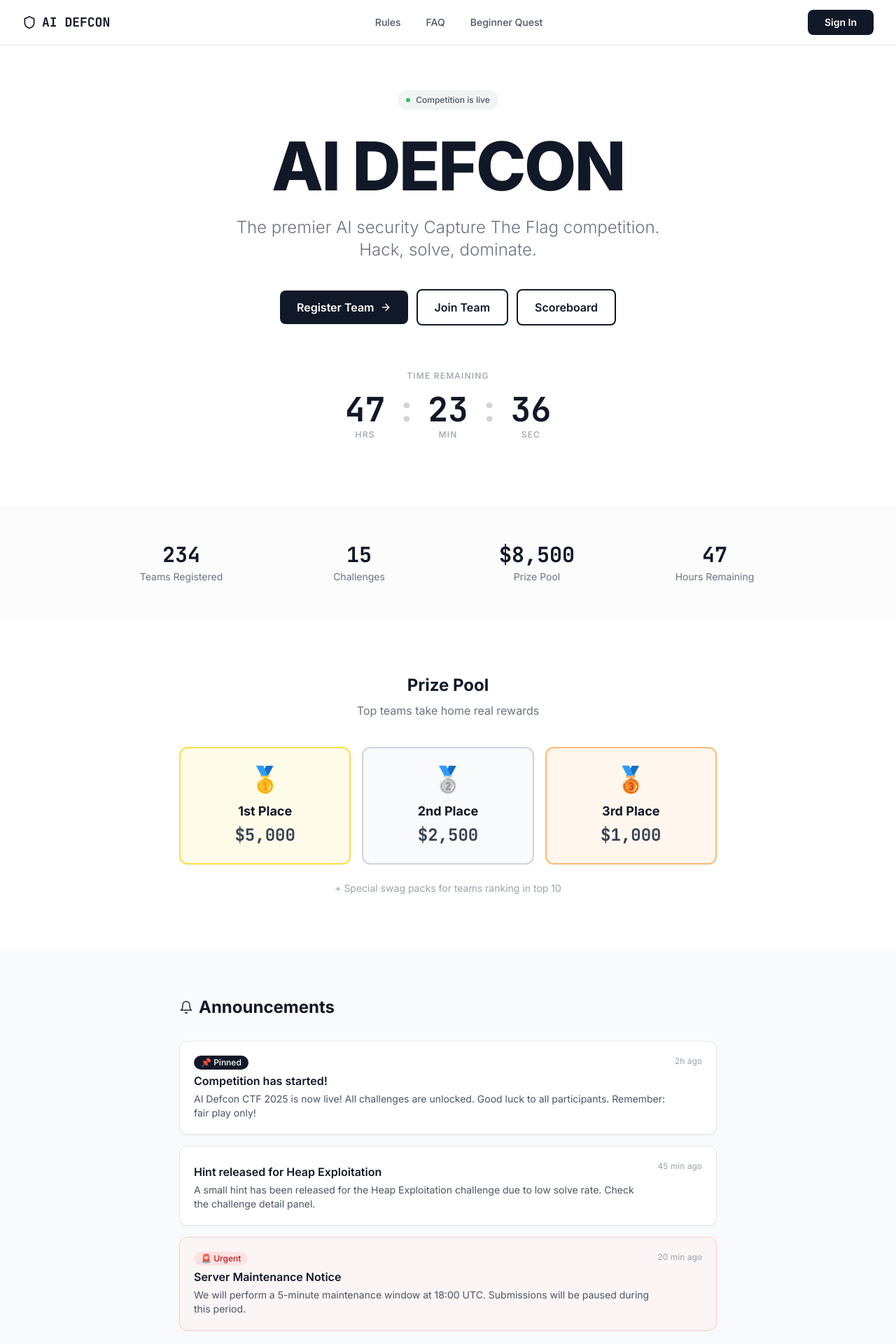
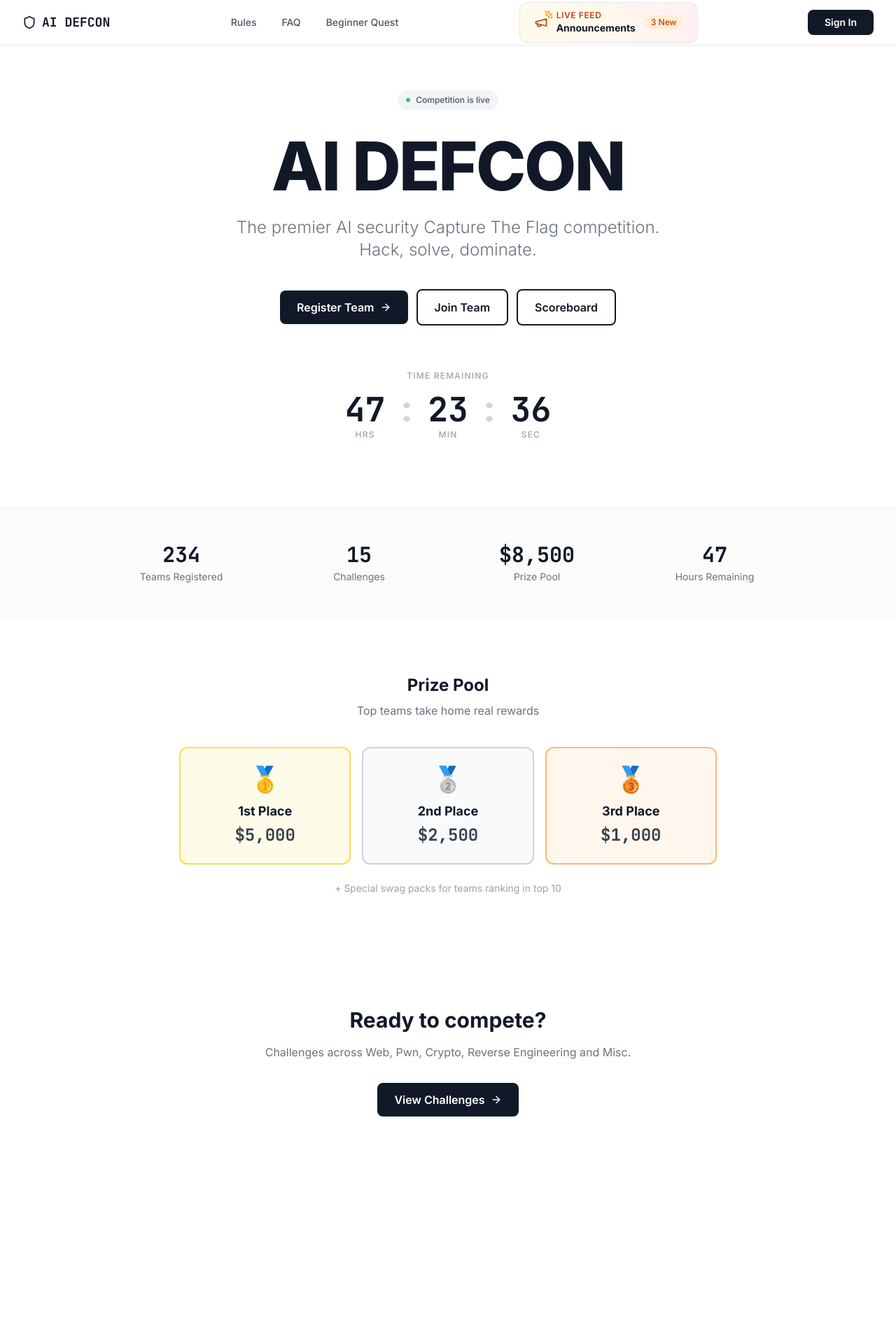
Before and after one commit to Deviant96/aidefcon, a React (Vite) app: page / in a window 1280 px wide. Shown: the top 1920 px of the page at 70% size. After the commit the page ends 1675 px from the top, so only its background shows below. Built offline with nearby package versions, Linux system fonts and the light colour scheme.

Commit message:
Move announcement to navbar

```diff
--- a/src/components/Navbar.jsx
+++ b/src/components/Navbar.jsx
@@ -1,6 +1,8 @@
 import { Link, useLocation } from 'react-router-dom'
 import { useState } from 'react'
-import { Menu, X, Shield, User } from 'lucide-react'
+import { createPortal } from 'react-dom'
+import { Menu, X, Shield, User, Bell, Megaphone, Sparkles } from 'lucide-react'
+import { mockAnnouncements } from '../data/mockData'
 
 const navItems = [
   { label: 'Rules', path: '/rules' },
@@ -10,7 +12,60 @@ const navItems = [
 
 export default function Navbar({ onAuthClick, onFaqClick, isGuest, username }) {
   const [mobileOpen, setMobileOpen] = useState(false)
+  const [announcementsOpen, setAnnouncementsOpen] = useState(false)
   const location = useLocation()
+
+  const announcementsModal = announcementsOpen ? (
+    <div className="fixed inset-0 z-[100] flex items-center justify-center p-4">
+      <div
+        className="absolute inset-0 bg-black/40 backdrop-blur-sm"
+        onClick={() => setAnnouncementsOpen(false)}
+      />
+      <div className="relative w-full max-w-2xl card p-6 md:p-8 shadow-2xl max-h-[85vh] overflow-y-auto">
+        <button
+          onClick={() => setAnnouncementsOpen(false)}
+          className="absolute top-4 right-4 p-2 rounded-lg hover:bg-gray-100 transition-colors"
+        >
+          <X className="w-4 h-4" />
+        </button>
+
+        <div className="flex items-center gap-3 mb-6 pr-10">
+          <div className="w-10 h-10 rounded-xl bg-orange-100 text-orange-700 flex items-center justify-center">
+            <Bell className="w-5 h-5" />
+          </div>
+          <div>
+            <h2 className="text-2xl font-bold text-gray-900">Announcements</h2>
+            <p className="text-sm text-gray-500">Latest updates from event organizers</p>
+          </div>
+        </div>
+
+        <div className="space-y-4">
+          {mockAnnouncements.map((ann) => (
+            <div
+              key={ann.id}
+              className={`card p-5 ${ann.urgent ? 'border-red-200 bg-red-50/50' : ''}`}
+            >
+              <div className="flex items-start justify-between gap-3">
+                <div className="flex-1">
+                  <div className="flex items-center gap-2 mb-1">
+                    {ann.pinned && (
+                      <span className="badge bg-gray-900 text-white text-xs">📌 Pinned</span>
+                    )}
+                    {ann.urgent && (
+                      <span className="badge bg-red-100 text-red-700">🚨 Urgent</span>
+                    )}
+                  </div>
+                  <h3 className="font-semibold text-gray-900">{ann.title}</h3>
+                  <p className="text-sm text-gray-600 mt-1">{ann.content}</p>
+                </div>
+                <span className="text-xs text-gray-400 whitespace-nowrap">{ann.time}</span>
+              </div>
+            </div>
+          ))}
+        </div>
+      </div>
+    </div>
+  ) : null
 
   return (
     <header className="fixed top-0 left-0 right-0 z-50 bg-white/90 backdrop-blur border-b border-gray-200">
@@ -46,6 +101,21 @@ export default function Navbar({ onAuthClick, onFaqClick, isGuest, username }) {
               ),
             )}
           </nav>
+
+          <button
+            onClick={() => setAnnouncementsOpen(true)}
+            className="hidden md:flex items-center gap-3 px-5 py-2.5 rounded-xl border border-gray-200 bg-gradient-to-r from-amber-50 via-orange-50 to-rose-50 shadow-sm hover:shadow-md hover:border-orange-200 transition-all"
+          >
+            <span className="relative inline-flex">
+              <Megaphone className="w-5 h-5 text-orange-700" />
+              <Sparkles className="w-3.5 h-3.5 text-amber-500 absolute -top-2 -right-2" />
+            </span>
+            <span className="text-left leading-tight">
+              <span className="block text-xs uppercase tracking-wider text-orange-700 font-semibold">Live Feed</span>
+              <span className="block text-sm font-bold text-gray-900">Announcements</span>
+            </span>
+            <span className="badge bg-orange-100 text-orange-700">{mockAnnouncements.length} New</span>
+          </button>
 
           {/* Auth area */}
           <div className="hidden md:flex items-center gap-3">
@@ -98,6 +168,19 @@ export default function Navbar({ onAuthClick, onFaqClick, isGuest, username }) {
               </Link>
             ),
           )}
+          <button
+            onClick={() => {
+              setAnnouncementsOpen(true)
+              setMobileOpen(false)
+            }}
+            className="w-full flex items-center justify-between px-4 py-3 rounded-lg border border-gray-200 bg-gradient-to-r from-amber-50 via-orange-50 to-rose-50 text-sm"
+          >
+            <span className="flex items-center gap-2 font-semibold text-gray-900">
+              <Bell className="w-4 h-4 text-orange-700" />
+              Announcements
+            </span>
+            <span className="badge bg-orange-100 text-orange-700">{mockAnnouncements.length} New</span>
+          </button>
           <div className="pt-2 border-t border-gray-100">
             {isGuest ? (
               <button
@@ -119,6 +202,8 @@ export default function Navbar({ onAuthClick, onFaqClick, isGuest, username }) {
           </div>
         </div>
       )}
+
+      {typeof document !== 'undefined' && createPortal(announcementsModal, document.body)}
     </header>
   )
 }
--- a/src/pages/HomePage.jsx
+++ b/src/pages/HomePage.jsx
@@ -1,7 +1,6 @@
 import { Link } from 'react-router-dom'
-import { ArrowRight, Trophy, Users, Flag, Zap, Bell } from 'lucide-react'
+import { ArrowRight, Trophy, Users, Flag, Zap } from 'lucide-react'
 import Countdown from '../components/Countdown'
-import { mockAnnouncements } from '../data/mockData'
 
 const prizes = [
   { place: '1st', amount: '$5,000', icon: '🥇', color: 'border-yellow-300 bg-yellow-50' },
@@ -107,40 +106,6 @@ export default function HomePage({ onAuthClick, onCreateTeam, onJoinTeam, isGues
         </div>
       </section>
 
-      {/* Announcements */}
-      <section className="py-16 px-4 bg-gray-50">
-        <div className="max-w-3xl mx-auto">
-          <div className="flex items-center gap-2 mb-8">
-            <Bell className="w-5 h-5 text-gray-700" />
-            <h2 className="section-title">Announcements</h2>
-          </div>
-          <div className="space-y-4">
-            {mockAnnouncements.map((ann) => (
-              <div
-                key={ann.id}
-                className={`card p-5 ${ann.urgent ? 'border-red-200 bg-red-50/50' : ''}`}
-              >
-                <div className="flex items-start justify-between gap-3">
-                  <div className="flex-1">
-                    <div className="flex items-center gap-2 mb-1">
-                      {ann.pinned && (
-                        <span className="badge bg-gray-900 text-white text-xs">📌 Pinned</span>
-                      )}
-                      {ann.urgent && (
-                        <span className="badge bg-red-100 text-red-700">🚨 Urgent</span>
-                      )}
-                    </div>
-                    <h3 className="font-semibold text-gray-900">{ann.title}</h3>
-                    <p className="text-sm text-gray-600 mt-1">{ann.content}</p>
-                  </div>
-                  <span className="text-xs text-gray-400 whitespace-nowrap">{ann.time}</span>
-                </div>
-              </div>
-            ))}
-          </div>
-        </div>
-      </section>
-
       {/* CTA footer */}
       <section className="py-20 px-4 text-center">
         <h2 className="text-3xl font-bold text-gray-900 mb-4">Ready to compete?</h2>
```
